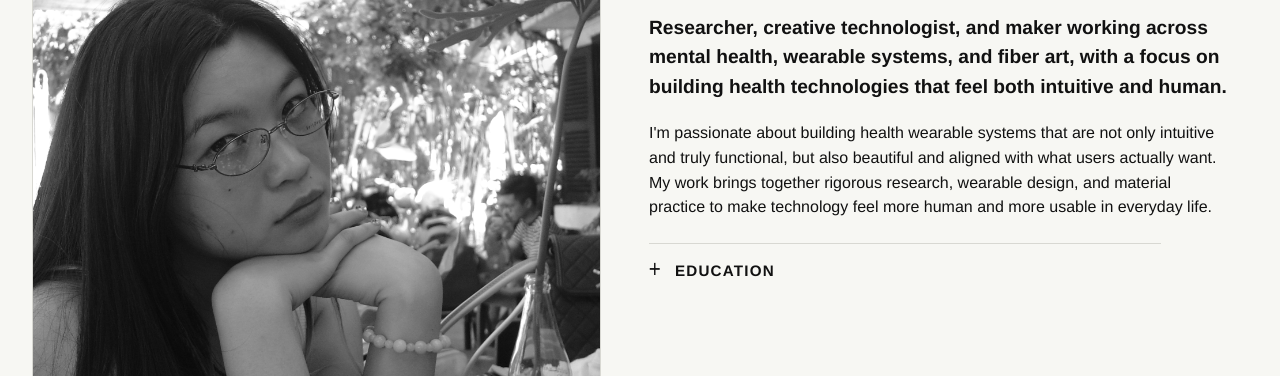
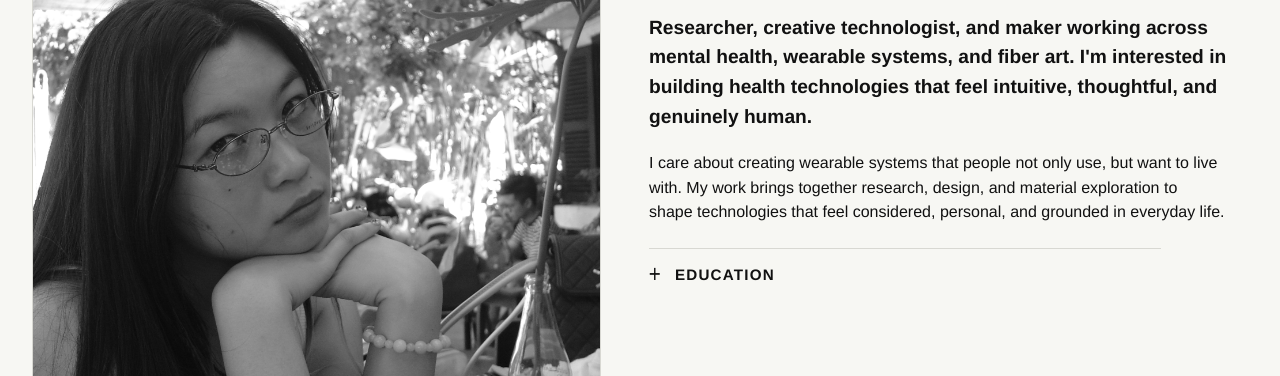
Before and after one commit to td443-lab/kimdang-portfolio-2026, a plain HTML site: page index.html in a window 1280 px wide. Shown: the part 424-800 px from the top of the page. Drawn offline with Linux system fonts and the light colour scheme.

Commit message:
Update about section copy

```diff
--- a/index.html
+++ b/index.html
@@ -64,15 +64,15 @@
           <h2 class="intro__title">Kim Dang</h2>
           <p class="intro__lead">
             Researcher, creative technologist, and maker working across mental
-            health, wearable systems, and fiber art, with a focus on building
-            health technologies that feel both intuitive and human.
+            health, wearable systems, and fiber art. I&apos;m interested in
+            building health technologies that feel intuitive, thoughtful, and
+            genuinely human.
           </p>
           <p class="intro__text">
-            I&apos;m passionate about building health wearable systems that are not only
-            intuitive and truly functional, but also beautiful and aligned with
-            what users actually want. My work brings together rigorous research,
-            wearable design, and material practice to make technology feel more
-            human and more usable in everyday life.
+            I care about creating wearable systems that people not only use, but
+            want to live with. My work brings together research, design, and
+            material exploration to shape technologies that feel considered,
+            personal, and grounded in everyday life.
           </p>
           <div class="intro__meta" aria-label="About details">
             <details class="intro__meta-item">
```
